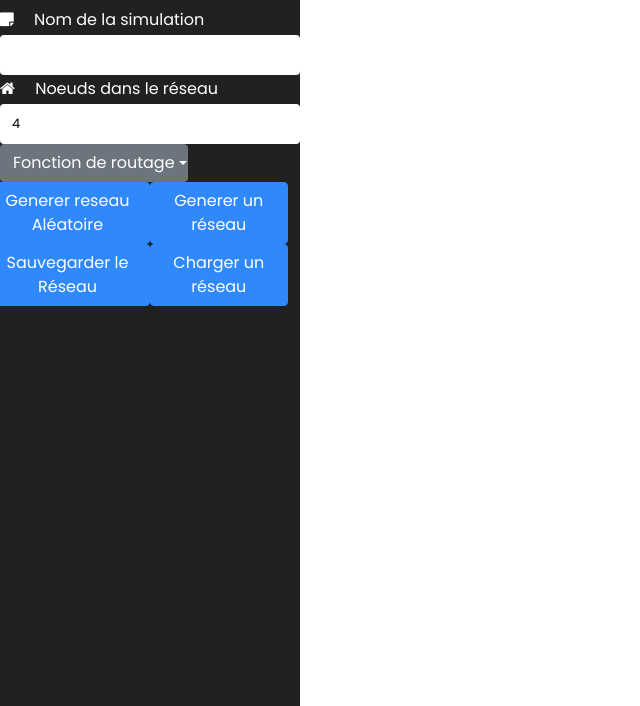
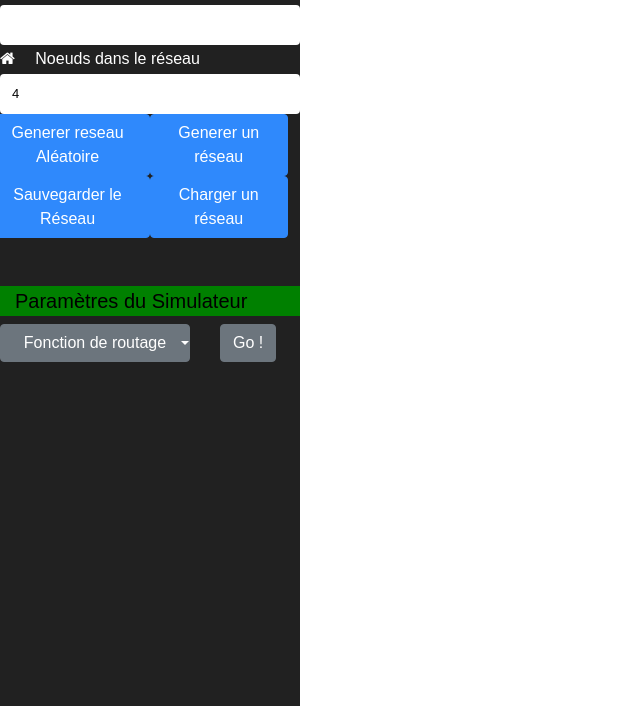
Before and after one commit to FaultyLoop/NetSim-ESI5E-, a plain HTML site: page index.html in a window 1280 px wide. Shown: the part 94-800 px from the top of the page, without its empty margins (0-640 px from the left). Drawn offline with Linux system fonts and the light colour scheme; a web font is replaced by a local one.

Commit message:
Change: Index little reformat

```diff
--- a/index.html
+++ b/index.html
@@ -1,11 +1,11 @@
-<!doctype html>
-<html lang="en">
+<!DOCTYPE html>
+<html>
   <head>
-  	<title>Sidebar 04</title>
+  	<title>NetSim - light network simulator</title>
     <meta charset="utf-8">
     <meta name="viewport" content="width=device-width, initial-scale=1, shrink-to-fit=no">
-    <link href="https://fonts.googleapis.com/css?family=Poppins:300,400,500,600,700,800,900" rel="stylesheet">
-		<link rel="stylesheet" href="https://stackpath.bootstrapcdn.com/font-awesome/4.7.0/css/font-awesome.min.css">
+    <link rel="stylesheet" href="css/poppins.css">
+		<link rel="stylesheet" href="css/font-awesome.min.css">
 		<link rel="stylesheet" href="css/style.css">
   </head>
   <body>
@@ -17,7 +17,7 @@
 	          <span class="sr-only">Toggle Menu</span>
 	        </button>
         </div>
-	  		<h1><a href="index.html" class="logo">Paramètres du Simulateur</a></h1>
+	  		<h1><a class="logo">Paramètres du Réseau</a></h3>
         <ul class="list-unstyled components mb-5">
           <li>
             <span class="fa fa-sticky-note mr-3"></span>
@@ -30,7 +30,21 @@
             <input type="number" class="form-control" value="4">
           </li>
           <li>
-            <div class="btn-group mr-3" role="group">
+            <div class="row">
+              <button class="btn btn-primary col-6" onclick="randNetwork()">Generer reseau Aléatoire</button>
+              <button class="btn btn-primary col-5" onclick="randNetwork()">Generer un réseau</button>
+            </div>
+            <div class="row">
+              <button class="btn btn-primary col-6" onclick="saveNetwork()">Sauvegarder le Réseau</button>
+              <button class="btn btn-primary col-5" onclick="loadNetwork()">Charger un réseau</button>
+             </div>
+          </li>
+        </ul>
+        <div class="col-12 logo" style="background-color:green;color:white;"><h5>Paramètres du Simulateur</h5></div>
+        <ul class="list-unstyled components mb-5">
+          <li>
+            <div class="row">
+              <div class="btn-group col-8" role="group">
                  <button id="menuDeroulant" type="button" class="btn btn-secondary dropdown-toggle" data-toggle="dropdown" aria-haspopup="true" aria-expanded="false">
                    Fonction de routage
                    <div class="dropdown-menu" aria-labelledby="menuDeroulant">
@@ -40,15 +54,11 @@
                    </div>
                </button>
               </div>
+              <div class="col-4">
+               <button id="startRoute" type="button" class="btn btn-secondary" onclick="traceRoute()">Go !</button>
+             </div>
+           </div>
           </li>
-          <div class="row">
-            <button class="btn btn-primary col-6" onclick="randNetwork()">Generer reseau Aléatoire</button>
-            <button class="btn btn-primary col-5" onclick="randNetwork()">Generer un réseau</button>
-          </div>
-          <div class="row">
-            <button class="btn btn-primary col-6" onclick="saveNetwork()">Sauvegarder le Réseau</button>
-            <button class="btn btn-primary col-5" onclick="loadNetwork()">Charger un réseau</button>
-           </div>
         </ul>
     	</nav>
       <div id="content" class="p-4 p-md-5 pt-5">
```
Lines whose indentation alone changed are shown as unchanged.
